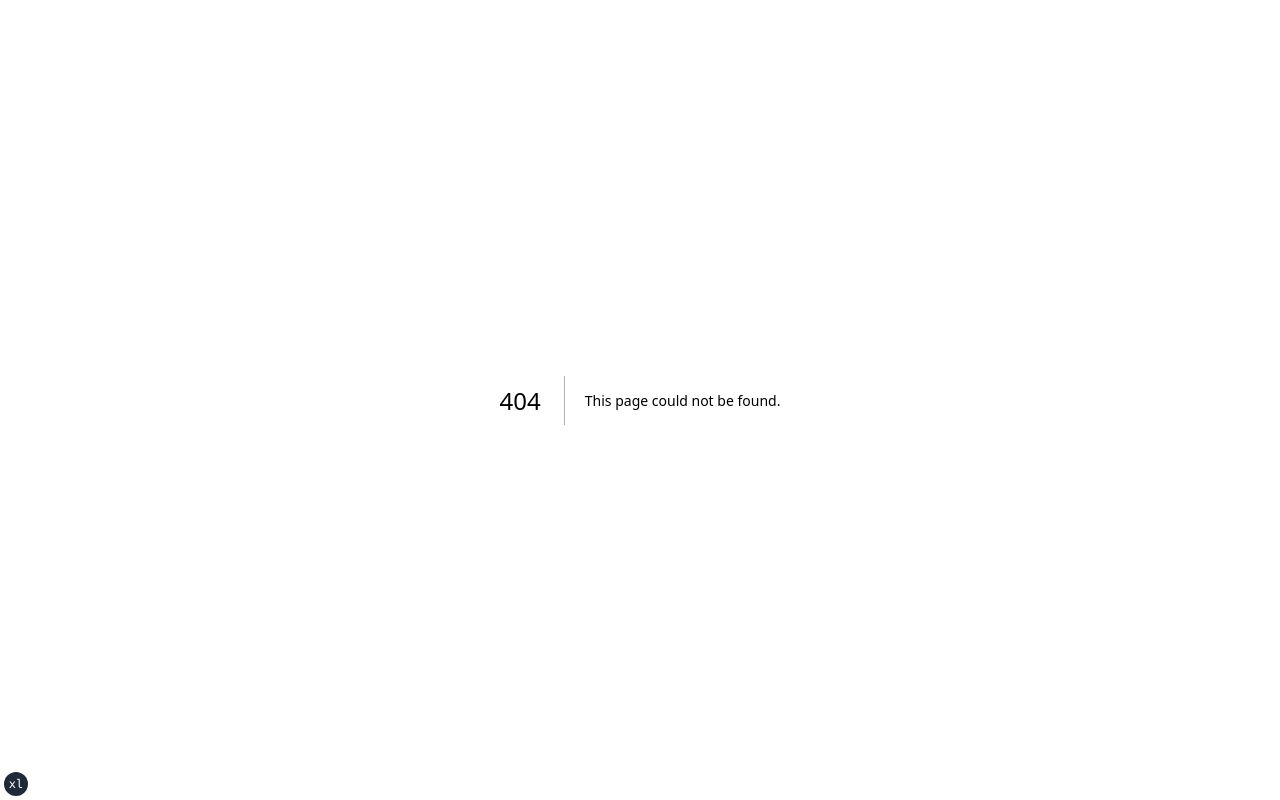
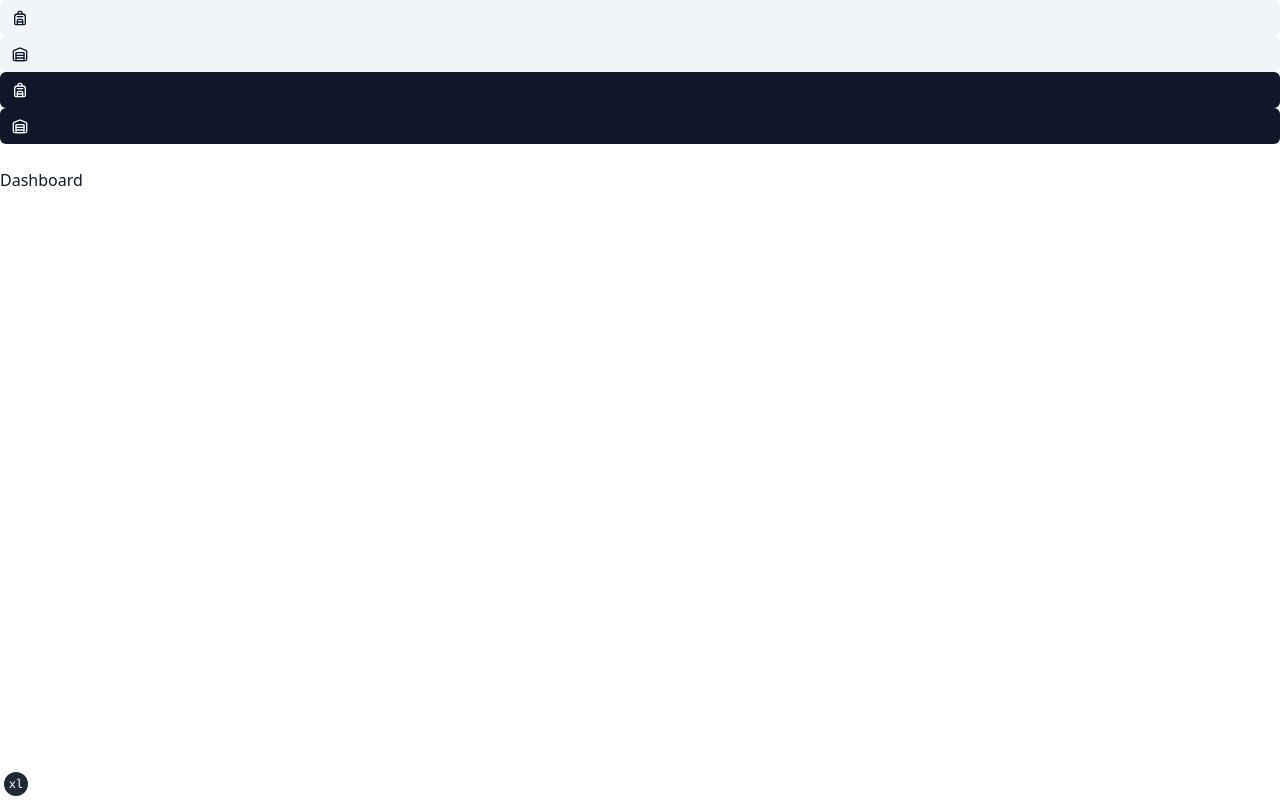
Before and after one commit to angusmellor/MyPacks, a Next.js app: page /dashboard in a window 1280 px wide. Before the commit this address had no page. Built offline with nearby package versions, Linux system fonts and the light colour scheme.

Commit message:
dashboard navbar

```diff
--- a/src/app/dashboard/layout.tsx
+++ b/src/app/dashboard/layout.tsx
@@ -0,0 +1,20 @@
+import Dashboardnav from "@/components/dashboardNav"
+
+
+export default function DashboardLayout({
+    children,
+  }: {
+    children: React.ReactNode
+  }) {
+  return (
+    <div className="flex min-h-screen flex-col space-y-6" >
+      <aside>
+        <Dashboardnav />
+
+      </aside>
+      <section>
+        {children}
+      </section>
+    </div>
+  )
+}
--- /dev/null
+++ b/src/app/dashboard/page.tsx
@@ -0,0 +1,10 @@
+
+
+export default function DashboardPage() {
+
+  return (
+    <div>
+      <h1>Dashboard</h1>
+    </div>
+  )
+}
--- a/src/app/page.tsx
+++ b/src/app/page.tsx
@@ -1,7 +1,7 @@
 import SiteHeader from '@/components/siteHeader'
 import Image from 'next/image'
 
-export default function Home() {
+export default function HomePage() {
   return (
     <>
       <SiteHeader />
--- /dev/null
+++ b/src/components/dashboardNav.tsx
@@ -0,0 +1,32 @@
+import Link from "next/link";
+import { Button } from "@/components/ui/button";
+import { Icons } from "@/components/ui/icons";
+
+
+export default function DashboardNav() {
+
+  return (
+    <nav className="flex flex-col">
+        <Button size="sm" variant="secondary" className=" w-full justify-start text-xs min-w-max" asChild>
+          <Link href="/packs">
+            <Icons.backpack className="mr-2 h-4 w-4" />
+          </Link>
+        </Button>
+        <Button size="sm" variant="secondary" className=" w-full justify-start text-xs min-w-max" asChild>
+          <Link href="/gear">
+            <Icons.store className="mr-2 h-4 w-4" />
+          </Link>
+        </Button>
+        <Button size="sm" variant="default" className=" w-full justify-start text-xs min-w-max" asChild>
+          <Link href="/communitypacks">
+            <Icons.backpack className="mr-2 h-4 w-4" />
+          </Link>
+        </Button>
+        <Button size="sm" variant="default" className=" w-full justify-start text-xs min-w-max" asChild>
+          <Link href="/communitygear">
+            <Icons.store className="mr-2 h-4 w-4" />
+          </Link>
+        </Button>
+    </nav>
+  )
+}
--- a/src/components/siteHeader.tsx
+++ b/src/components/siteHeader.tsx
@@ -11,10 +11,8 @@ export default function SiteHeader() {
         >
           <h1>My Packs</h1>
         </Link>
-
       </nav>
       <Separator/>
     </header>
-
   )
 }
```
Also changed, not shown: src/app/api/packs/route.ts (added).
